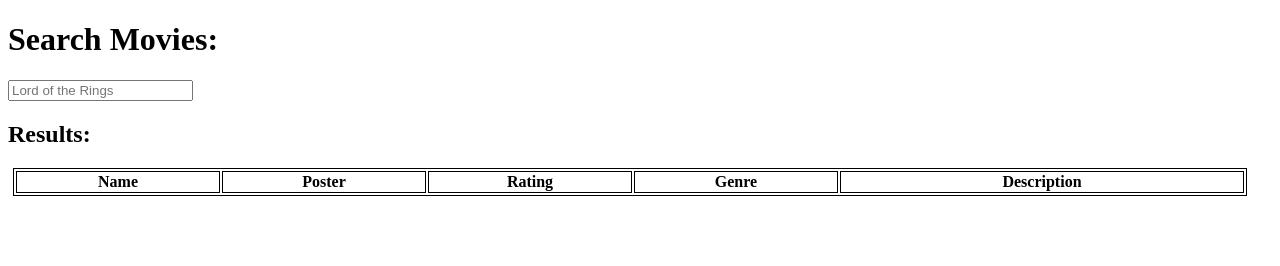
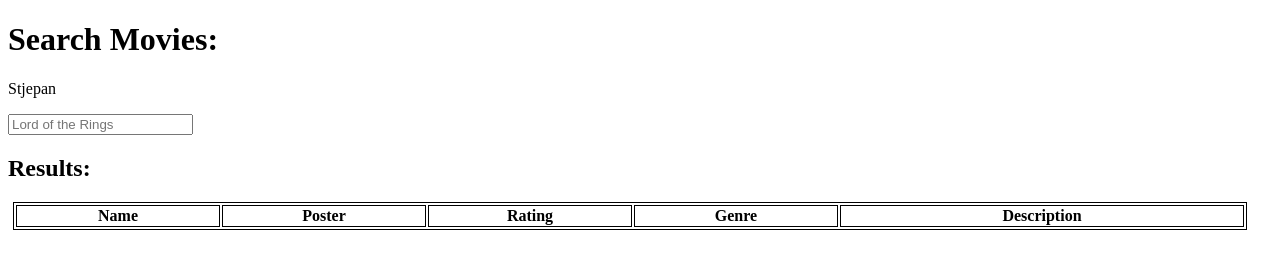
Before and after one commit to shtef1993/jsIspit, a plain HTML site: page index.html in a window 1280 px wide. Drawn offline with Linux system fonts and the light colour scheme.

Commit message:
promjena

```diff
--- a/index.html
+++ b/index.html
@@ -9,7 +9,7 @@
   </head>
   <body>
     <h1>Search Movies:</h1>
-
+    <p>Stjepan</p>
     <input type="text" id="searchBar" placeholder="Lord of the Rings" />
 
     <h2>Results:</h2>
```
